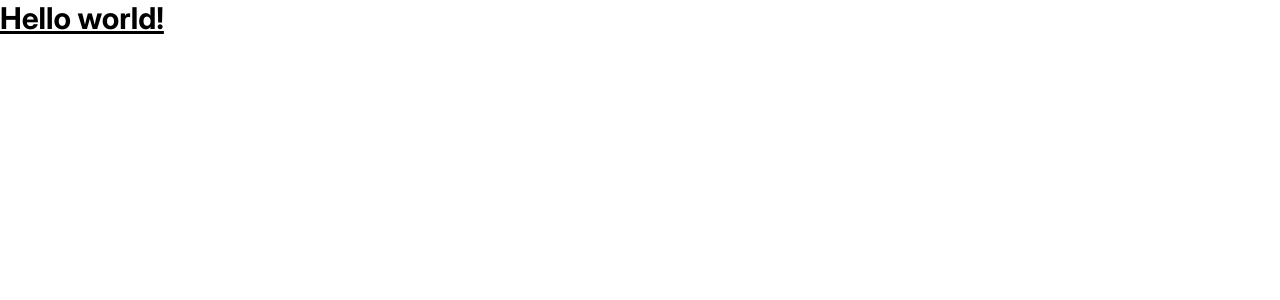
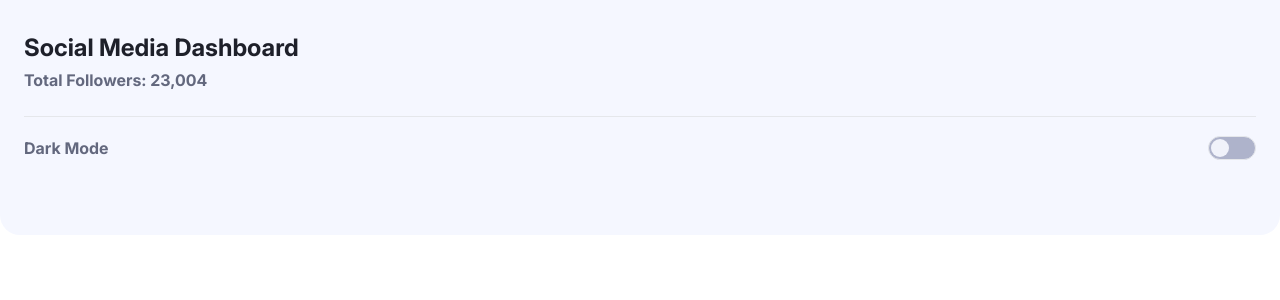
Before and after one commit to Jonatandb/FrontendMentor-Challenges, a React (Vite) app in the folder 03-social-media-dashboard-with-theme-switcher-master/dashboard/: page / in a window 1280 px wide. Shown: the top 300 px of the page. Built offline with nearby package versions, Linux system fonts and the light colour scheme.

Commit message:
Header component created

```diff
--- a/03-social-media-dashboard-with-theme-switcher-master/dashboard/src/App.jsx
+++ b/03-social-media-dashboard-with-theme-switcher-master/dashboard/src/App.jsx
@@ -1,5 +1,7 @@
+import Header from './components/Header/Header'
+
 function App() {
-  return <h1 className='text-3xl font-bold underline'>Hello world!</h1>
+  return <Header />
 }
 
 export default App
--- /dev/null
+++ b/03-social-media-dashboard-with-theme-switcher-master/dashboard/src/components/Header/Header.jsx
@@ -0,0 +1,45 @@
+import { useState, useEffect } from 'react'
+
+const Header = () => {
+  const [darkMode, setDarkMode] = useState(false)
+
+  useEffect(() => {
+    if (darkMode) {
+      document.documentElement.classList.add('dark')
+    } else {
+      document.documentElement.classList.remove('dark')
+    }
+  }, [darkMode])
+
+  return (
+    <header className='bg-Very-Pale-Blue h-[235px] rounded-b-[20px] pt-8 px-6  dark:bg-Very-Dark-Blue'>
+      <h1 className='text-Very-Dark-Blue dark:text-Very-Pale-Blue text-2xl font-bold mb-1'>
+        Social Media Dashboard
+      </h1>
+      <p className='text-Dark-Grayish-Blue dark:text-Desaturated-Blue font-bold mb-6'>
+        Total Followers: 23,004
+      </p>
+      <hr className=' bg-black mb-[19px]' />
+      <div className='flex justify-between'>
+        <p className='text-Dark-Grayish-Blue dark:text-Desaturated-Blue font-bold'>
+          Dark Mode
+        </p>
+        <label
+          htmlFor='darkMode'
+          className='border bg-Toggle w-12 h-6 rounded-full cursor-pointer p-[2px] relative overflow-hidden'
+        >
+          <input
+            id='darkMode'
+            type='checkbox'
+            className='peer sr-only'
+            onClick={() => setDarkMode(!darkMode)}
+          />
+          <div className=' w-full h-full peer-checked:bg-Toggle-Gradient absolute top-0 left-0 '></div>
+          <div className='w-[18px] h-[18px] bg-Light-Grayish-Blue rounded-full peer-checked:translate-x-[24px] transition-all'></div>
+        </label>
+      </div>
+    </header>
+  )
+}
+
+export default Header
```
